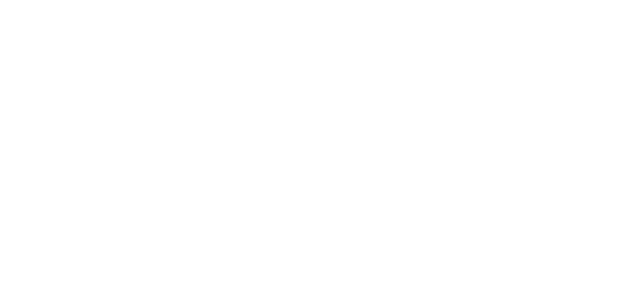
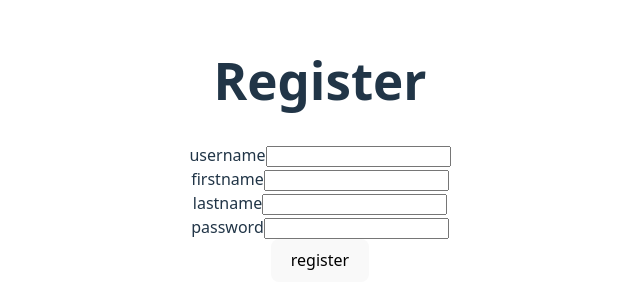
Before and after one commit to Gerlad64/cc5003-servicios, a React (Vite) app in the folder frontend/: page /register in a window 1280 px wide. Before the commit this address had no page. Shown: the part 250-558 px from the top of the page, without its empty margins (320-960 px from the left). Built offline with nearby package versions, Linux system fonts and the light colour scheme.

Commit message:
Feat: implementacion pagina de registro de usuario

```diff
--- a/frontend/src/App.tsx
+++ b/frontend/src/App.tsx
@@ -3,6 +3,7 @@
 import { HomePage } from './components/HomePage';
 import { Services } from './components/Services';
 import { SingleServicePage } from './components/SingleServicePage';
+import RegisterForm from './components/RegisterForm';
 
 function App() {
   return (
@@ -12,6 +13,7 @@
           <Route path="/" element={<HomePage />} />
           <Route path="/services" element={<Services />} />
           <Route path="/services/:id" element={<SingleServicePage />} />
+          <Route path="/register" element={<RegisterForm/>}/>
         </Routes>
       </div>
     </Router>
--- /dev/null
+++ b/frontend/src/components/RegisterForm.tsx
@@ -0,0 +1,63 @@
+import { useState } from "react";
+import userService from "../requests/users";
+
+const RegisterForm = () => {
+  const [username, setUsername] = useState<string>("");
+  const [firstname, setFirstname] = useState<string>("");
+  const [lastname, setLastname] = useState<string>("");
+  const [password, setPassword] = useState<string>("");
+
+  const handleSubmit = (event: React.FormEvent<HTMLFormElement>) => {
+    event.preventDefault();
+    const userObject = {
+      username: username,
+      password: password,
+      name: firstname,
+      last_name: lastname,
+    };
+    userService.createUser(userObject);
+  }
+
+  const handleUsernameChange = (event: React.ChangeEvent<HTMLInputElement>) => {
+    setUsername(event.target.value);
+  }
+
+  const handleFirstnameChange = (event: React.ChangeEvent<HTMLInputElement>) => {
+    setFirstname(event.target.value);
+  }
+
+  const handleLastnameChange = (event: React.ChangeEvent<HTMLInputElement>) => {
+    setLastname(event.target.value);
+  }
+
+  const handlePasswordChange = (event: React.ChangeEvent<HTMLInputElement>) => {
+    setPassword(event.target.value);
+  }
+
+  return (
+    <div>
+      <h1> Register </h1>
+      <form onSubmit={handleSubmit}>
+        <div>
+          username
+          <input value={username} onChange={handleUsernameChange}/>
+        </div>
+        <div>
+          firstname
+          <input value={firstname} onChange={handleFirstnameChange}/>
+        </div>
+        <div>
+          lastname
+          <input value={lastname} onChange={handleLastnameChange}/>
+        </div>
+        <div>
+          password
+          <input value={password} onChange={handlePasswordChange}/>
+        </div>
+        <button type="submit"> register </button>
+      </form>
+    </div>
+  );
+};
+
+export default RegisterForm;
--- a/frontend/src/requests/users.ts
+++ b/frontend/src/requests/users.ts
@@ -28,7 +28,7 @@
     }
 };
 
-const createUser = (newUser : Omit<UserData, "id">) => {
+const createUser = (newUser : {username: string, password: string, name: string, last_name: string}) => {
     return axios.post(baseUrl, newUser).then((request) => request.data);
 };
 
```
